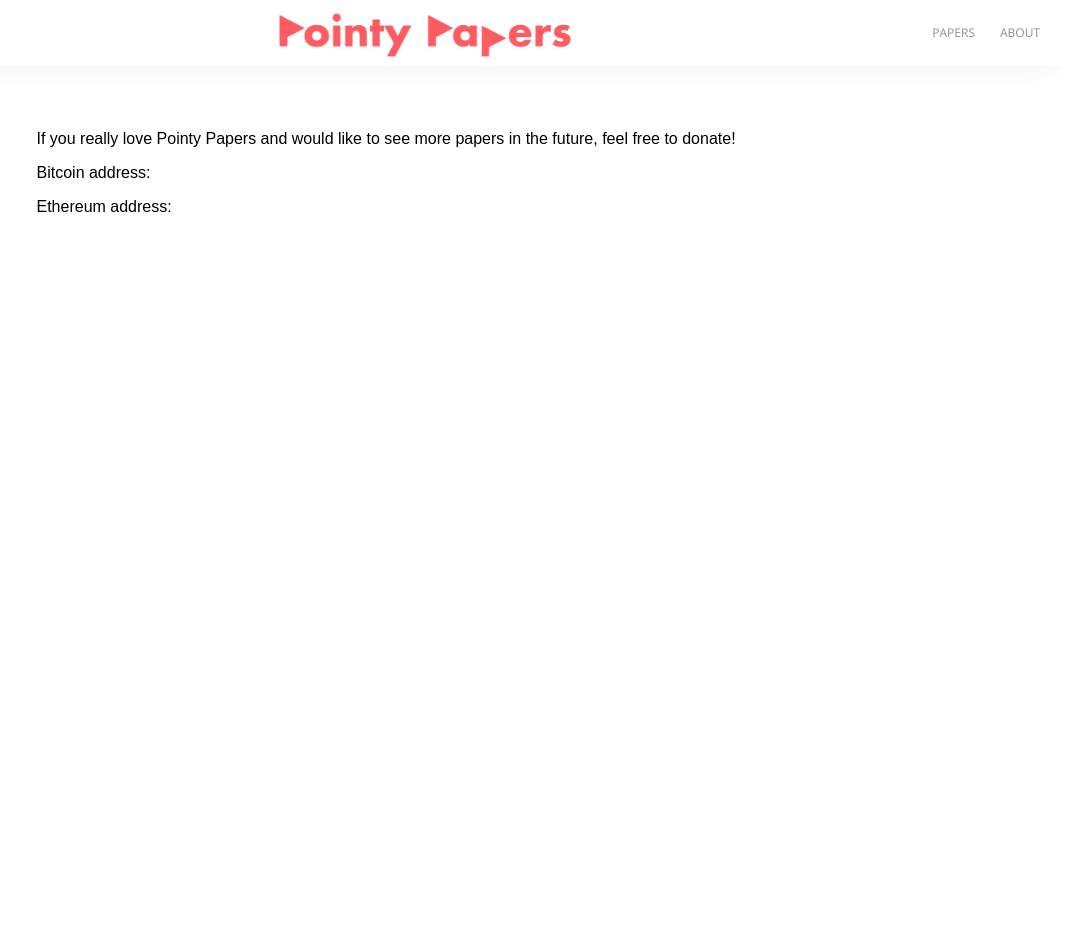
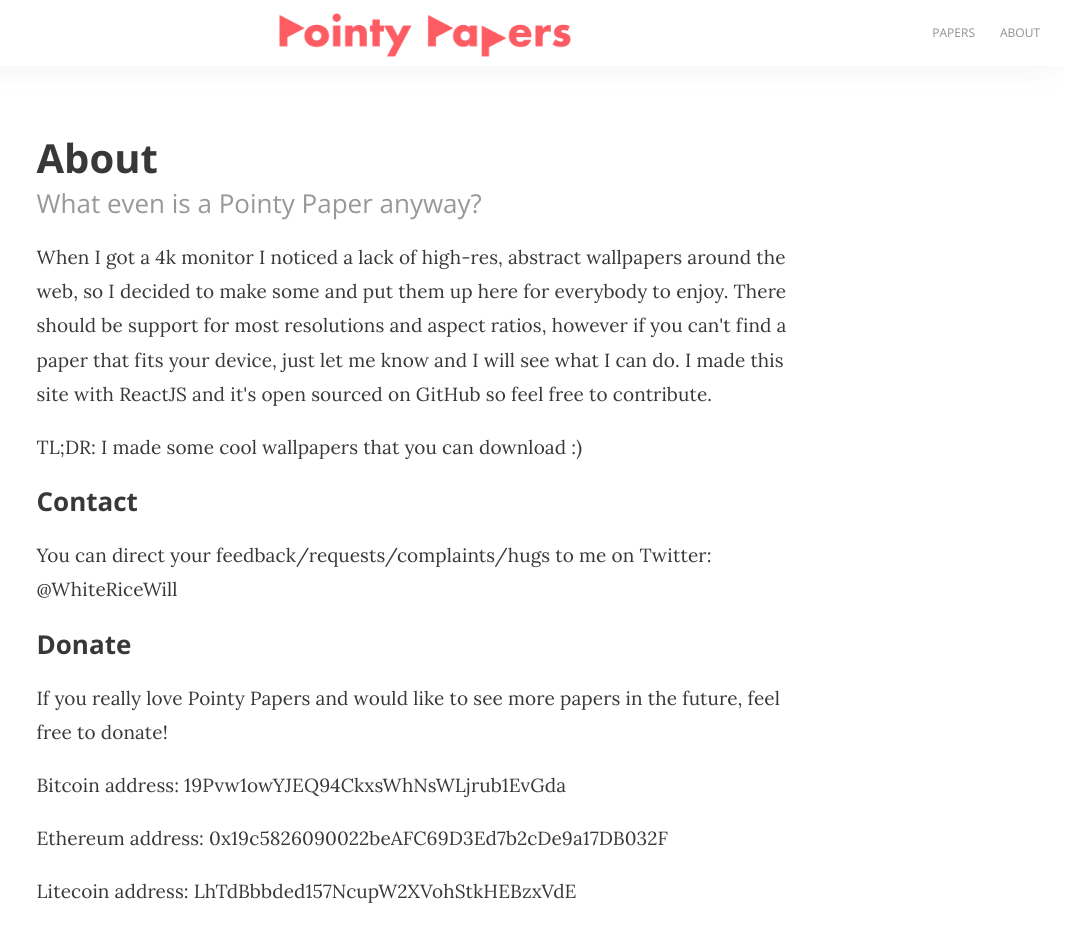
Before and after one commit to WhiteRiceWill/pointy-papers, a React (Create React App) app: page /about in a window 1280 px wide. Shown: the top 942 px of the page, without its empty margins (215-1280 px from the left). Built offline with nearby package versions, Linux system fonts and the light colour scheme.

Commit message:
Add content to about component and link logo on navbar to feed page

```diff
--- a/src/App.css
+++ b/src/App.css
@@ -15,6 +15,12 @@
   margin-top: 10px;
   width: 300px;
   height: auto;
+}
+.logoDiv {
+  width: 300px;
+  height: auto;
+  margin-left: auto;
+  margin-right: auto;
 }
 
 .menu {
@@ -260,7 +266,7 @@
 .headTwo {
   font-family: 'Open Sans', sans-serif;
   color: #383838;
-  font-size: 32px;
+  font-size: 26px;
   font-weight: 700;
 }
 
--- a/src/Components/About/About.js
+++ b/src/Components/About/About.js
@@ -1,13 +1,49 @@
-import React, { Component } from 'react';
+import React, {Component} from 'react';
 
-export default class About extends Component{
+export default class About extends Component {
   render() {
     return (
       <div className="aboutPage">
-        <p>If you really love Pointy Papers and would like to see more papers
-          in the future, feel free to donate! </p>
-<p>Bitcoin address:</p>
-<p>Ethereum address:</p>
+        <div className="head">
+          About
+        </div>
+        <div className="miniHead">
+          What even is a Pointy Paper anyway?
+        </div>
+        <div className="textBlock">
+          <p>
+            When I got a 4k monitor I noticed a lack of high-res, abstract wallpapers around the web, so I decided to
+            make some and put them up here for everybody to enjoy. There should be
+            support for most resolutions and aspect ratios, however if you can't find
+            a paper that fits your device, just let me know and I will see
+            what I can do. I made this site with ReactJS and it's open sourced
+            on GitHub so feel free to contribute.
+          </p>
+          <p>
+            TL;DR: I made some cool wallpapers that you can download :)
+          </p>
+        </div>
+        <div className="headTwo">
+          Contact
+        </div>
+          <div className="textBlock">
+            <p>
+              You can direct your feedback/requests/complaints/hugs to me on Twitter: @WhiteRiceWill
+            </p>
+          </div>
+        <div className="headTwo">
+          Donate
+        </div>
+          <div className="textBlock">
+            <p>
+              If you really love Pointy Papers and would like to see more
+              papers in the future, feel free to donate!
+            </p>
+            <p>Bitcoin address: 19Pvw1owYJEQ94CkxsWhNsWLjrub1EvGda</p>
+            <p>Ethereum address: 0x19c5826090022beAFC69D3Ed7b2cDe9a17DB032F</p>
+            <p>Litecoin address: LhTdBbbded157NcupW2XVohStkHEBzxVdE</p>
+          </div>
+
       </div>
 
     );
--- a/src/Components/License/License.js
+++ b/src/Components/License/License.js
@@ -11,8 +11,11 @@ export default class About extends Component{
           Free for any purpose
         </div>
         <div className="textBlock">
-          <p>All papers are created by Will Christman and licensed under the &nbsp;
-            <a href="https://creativecommons.org/publicdomain/zero/1.0/" target="_blank" className="bodyLink">Creative Commons Zero license</a> (CC0). This means all papers are
+          <p>All papers are created by&nbsp;
+            <a href="https://twitter.com/whitericewill" target="_blank" className="bodyLink">Will Christman</a>
+           &nbsp;and licensed under the&nbsp;
+            <a href="https://creativecommons.org/publicdomain/zero/1.0/" target="_blank" className="bodyLink">Creative Commons Zero license</a>
+            &nbsp;(CC0). This means all papers are
             completely free to be used for any personal or commercial purposes.
             You can modify, copy and distribute the papers as much as you want
             without asking for permission, and no attribution is required.</p>
--- a/src/Components/NavBar/NavBar.js
+++ b/src/Components/NavBar/NavBar.js
@@ -5,9 +5,13 @@ import logoImg from '../../Assets/Other/PP-logo.png';
 export default class NavBar extends Component{
   render() {
     return (
-    <div className='navBar'>
+    <div className="navBar">
+      <div className="logoDiv">
+      <Link to='/'>
       <img src={logoImg} alt="Pointy Papers Logo" className="logoImg"/>
-      <div className='menu'>
+      </Link>
+      </div>
+      <div className="menu">
         <Link to='/' className='menuLink'>PAPERS</Link>
         <Link to='/about' className='menuLink'>ABOUT</Link>
       </div>
```
